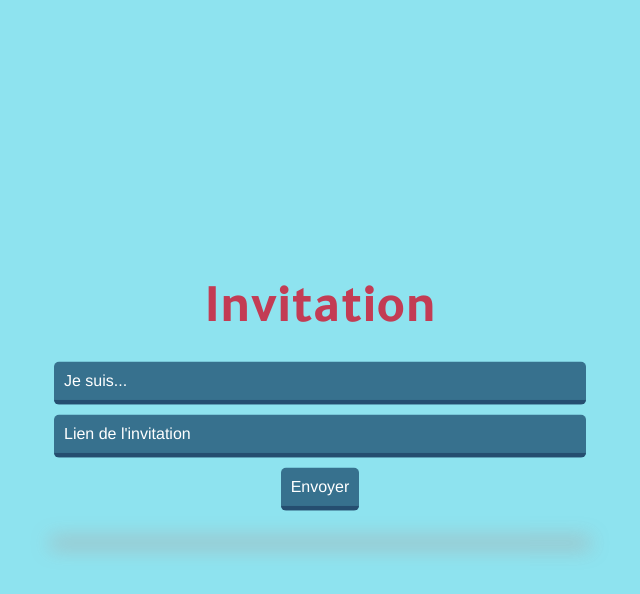
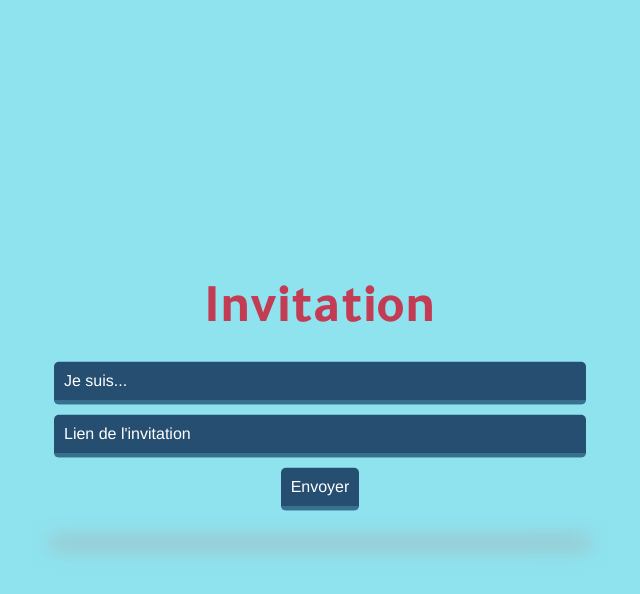
Before and after one commit to Recursived/24h-DUT-Info-2018-Reunionou, a PHP site: page /view/invitationView.php in a window 1280 px wide. Shown: the top 594 px of the page, without its empty margins (320-960 px from the left). Run offline with PHP 8.4, Linux system fonts and the light colour scheme; some libraries are stand-ins or nearby versions.

Commit message:
invit quasi finis

```diff
--- a/public/css/style2.css
+++ b/public/css/style2.css
@@ -66,40 +66,40 @@ kazoo    #AEF3E7
   transition: all 0.5s ease 0s;
 }
 .name {
-  background-color: #37718E;
-  border-bottom: 5px solid #254E70;
+  background-color: #254E70;
+  border-bottom: 5px solid #37718E;
 }
 .name:hover{
-  background-color: #254E70;
-  border-bottom: 5px solid #254E70;
+  background-color: #37718E;
+  border-bottom: 5px solid #37718E;
 }
 .name:focus, .email:focus, .message:focus{
   outline: none;
   padding:15px;
 }
 .email {
-  background-color: #37718E;
-  border-bottom: 5px solid #254E70;
+  background-color: #254E70;
+  border-bottom: 5px solid #37718E;
 }
 .email:hover{
-  background-color: #254E70;
-  border-bottom: 5px solid #254E70;
+  background-color: #37718E;
+  border-bottom: 5px solid #37718E;
 }
 
 .submit2{
   border-radius:5px;
   padding:10px;
-  background-color: #37718E;
+  background-color: #254E70;
   border: none;
-  border-bottom: 5px solid #254E70;
+  border-bottom: 5px solid #37718E;
   -webkit-transition: all 0.5s ease 0s;
   -moz-transition: all 0.5s ease 0s;
   transition: all 0.5s ease 0s;
 }
 .submit2:hover{
   -webkit-transform: translate(0, 4px);
-  border-bottom: 2px solid #254E70;
-  box-shadow: inset 0px 0px 10px 10px #254E70;
+  border-bottom: 2px solid #37718E;
+  box-shadow: inset 0px 0px 10px 10px #37718E;
   cursor: pointer;
 }
 ::-webkit-input-placeholder {
@@ -176,3 +176,93 @@ h1{
 }
 
 /* --------------- STAR ---------------- */
+
+.animate span {
+	display: inline-block;
+}
+
+
+.one span {
+	color:#C33C54;
+	opacity: 0;
+	transform: translate(-150px, 0) scale(.3);
+	animation: leftRight .5s forwards;
+}
+
+
+@keyframes leftRight {
+	40% {
+		transform: translate(50px, 0) scale(.7);
+		opacity: 1;
+	}
+
+	60% {
+	}
+
+	80% {
+		transform: translate(0) scale(2);
+		opacity: 0;
+	}
+
+	100% {
+		transform: translate(0) scale(1);
+		opacity: 1;
+	}
+}
+.animate span:nth-of-type(2) {
+	animation-delay: .1s;
+}
+.animate span:nth-of-type(3) {
+	animation-delay: .2s;
+}
+.animate span:nth-of-type(4) {
+	animation-delay: .3s;
+}
+.animate span:nth-of-type(5) {
+	animation-delay: .4s;
+}
+.animate span:nth-of-type(6) {
+	animation-delay: .5s;
+}
+.animate span:nth-of-type(7) {
+	animation-delay: .6s;
+}
+.animate span:nth-of-type(8) {
+	animation-delay: .7s;
+}
+.animate span:nth-of-type(9) {
+	animation-delay: .8s;
+}
+.animate span:nth-of-type(10) {
+	animation-delay: .9s;
+}
+.animate span:nth-of-type(11) {
+	animation-delay: 1s;
+}
+.animate span:nth-of-type(12) {
+	animation-delay: 1.1s;
+}
+.animate span:nth-of-type(13) {
+	animation-delay: 1.2s;
+}
+.animate span:nth-of-type(14) {
+	animation-delay: 1.3s;
+}
+.animate span:nth-of-type(15) {
+	animation-delay: 1.4s;
+}
+.animate span:nth-of-type(16) {
+	animation-delay: 1.5s;
+}
+.animate span:nth-of-type(17) {
+	animation-delay: 1.6s;
+}
+.animate span:nth-of-type(18) {
+	animation-delay: 1.7s;
+}
+.animate span:nth-of-type(19) {
+	animation-delay: 1.8s;
+}
+.animate span:nth-of-type(20) {
+	animation-delay: 1.9s;
+}
--- a/view/invitationView.php
+++ b/view/invitationView.php
@@ -15,7 +15,11 @@ ob_start();
 		<div class="wrapper">
 
 						<form class="form" action=post>
-						<h1> Invitation </h1>
+						<h1>
+						<div class="animate one">
+						<span>I</span><span>n</span><span>v</span><span>i</span><span>t</span><span>a</span><span>t</span><span>i</span><span>o</span><span>n</span>
+						</div>
+						</h1>
 						<input type="text" class="name field-in font" name="nameInvit" placeholder="Je suis..."/>
 
 						  <input type="text" class="email field-in font" name="linkInvit"  placeholder="Lien de l'invitation"/>
@@ -30,6 +34,8 @@ ob_start();
 
 	</div>
 
+
+
 </div>
 
 <?php
```
